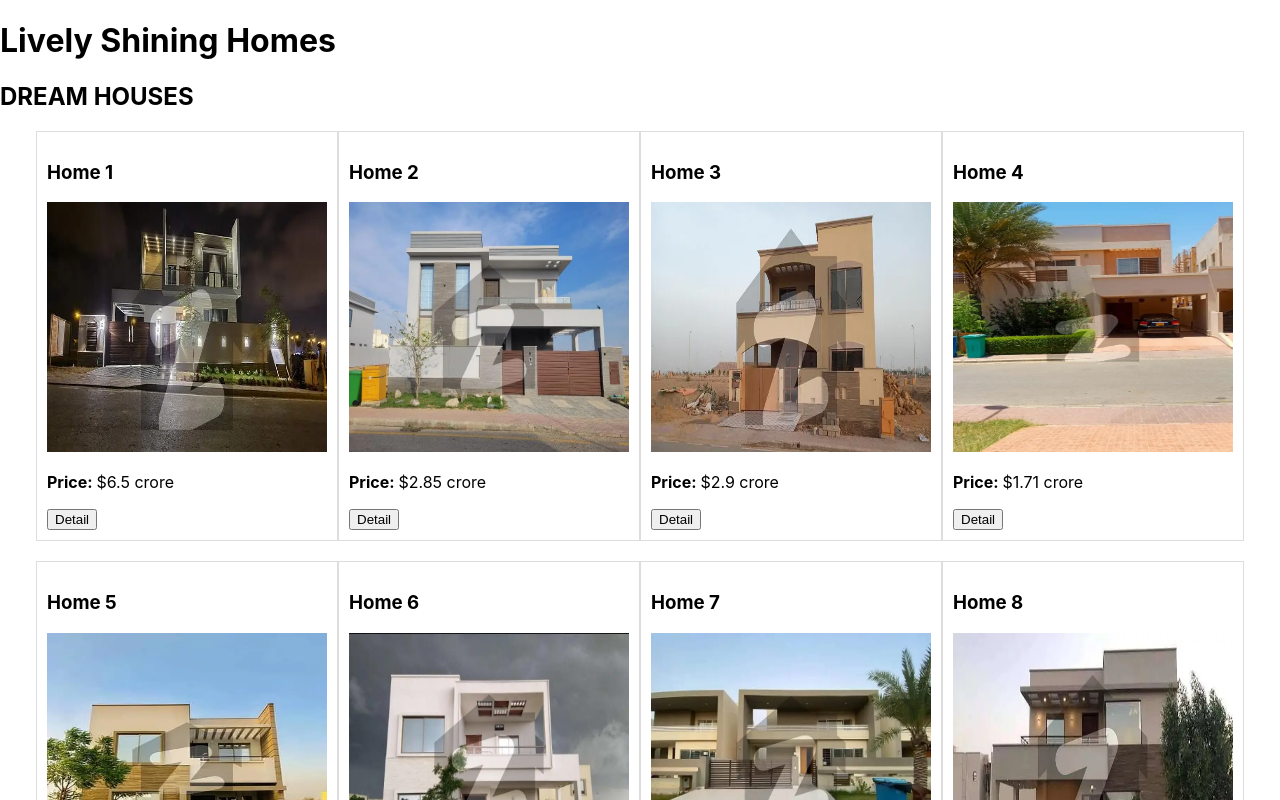
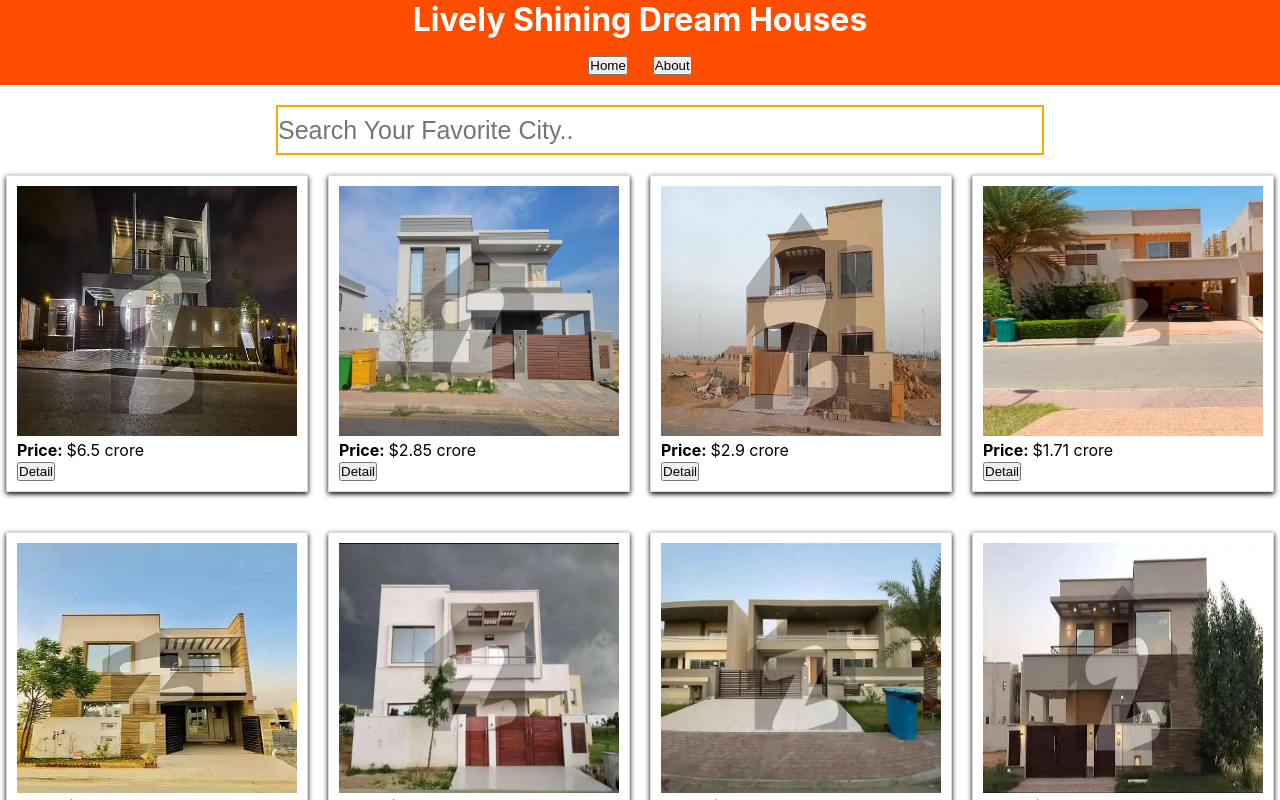
Before and after one commit to Raas-Farooq/lively-shining-homes, a React (Create React App) app: page / in a window 1280 px wide. Shown: the top 800 px of the page. Built offline with nearby package versions, Linux system fonts and the light colour scheme.

Commit message:
add Navbar, Context components

```diff
--- a/package.json
+++ b/package.json
@@ -6,6 +6,7 @@
     "@testing-library/jest-dom": "^5.17.0",
     "@testing-library/react": "^13.4.0",
     "@testing-library/user-event": "^13.5.0",
+    "bootstrap": "^5.3.3",
     "node-fetch": "^3.3.2",
     "react": "^18.3.1",
     "react-dom": "^18.3.1",
--- a/src/App.js
+++ b/src/App.js
@@ -1,14 +1,16 @@
 import logo from './logo.svg';
 import HousesRender from './HousesRender';
 import style from './app.module.css';
+import Navbar from './navbar';
+import Search from './searchHome';
+
 
 function App() {
 
   return (
-    <div className="App">
-      <h1> Lively Shining Homes  </h1>
-
-
+    <div className={style.App}>
+      <Navbar />
+      <Search />
       <HousesRender />
 
     </div>
--- a/src/HousesRender.js
+++ b/src/HousesRender.js
@@ -1,18 +1,21 @@
 import React from 'react';
 import {LazyLoadImage} from 'react-lazy-load-image-component';
-import ShiningHouses from './shiningHouse';
+import ShiningHouses from './shiningHouseData';
 import classes from './app.module.css';
+import { useGlobalContext } from './myContext';
 
-const HousesRender = () => {
 
+const HousesRender = (props) => {
+  const {searchInput } = useGlobalContext();
+  console.log('searchInput: ', searchInput);
   return (
     <div>
-      <h2>DREAM HOUSES</h2>
+
       {ShiningHouses.length > 0 ? (
-        <ul style={{ listStyle: 'none', padding: 0 , display:'flex', flexWrap:"wrap", justifyContent:"center"}}>
+        <ul className={classes.homeCards} >
         {ShiningHouses.map((home, index) => (
-          <li key={index} style={{ marginBottom: '20px', border: '1px solid #ddd', padding: '10px' }}>
-            <h3> Home {index + 1}</h3>
+          <li key={index} className={classes.singleCard} style={{ marginBottom: '20px', border: '1px solid #ddd', padding: '10px' }}>
+            <h3> </h3>
             {home.image && (
               <LazyLoadImage
                 src={home.image}
--- a/src/app.module.css
+++ b/src/app.module.css
@@ -1,7 +1,68 @@
-.App {
+*{
+  margin:0;
+  padding: 0;
+  box-sizing: border-box;
+}.App {
+  margin:0;
+  padding: 0;
+}
+:global(html){
+  height:100%;
+  min-height: 100%;
+  box-sizing:border-box;
+}
+:global(body){
+  height:100%;
+}
+/* Navbar Styles */
+
+.navContainer{
+  padding:0;
+  margin:0;
   text-align: center;
+  color:white;
+  background-color: rgb(255, 77, 0);
+  padding-bottom:10px;
+}
+.navBtns{
+  margin-top:15px;
+}
+.home{
+  margin-right:25px;
 }
 
+/* Detail */
 .areaSpan, .priceSpan, .location{
   font-weight: bolder;
 }
+
+
+/* Search Styles */
+
+.searchContainer{
+  margin:20px;
+  text-align: center;
+  width:100%;
+}
+.textInput{
+  width:60%;
+  height:50px;
+  border: 2px solid orange;
+  font-size: 25px;
+}
+
+
+/* Home Card */
+
+.homeCards{
+  list-style: none;
+  padding: 0 ;
+  display:flex;
+  flex-wrap:wrap;
+  justify-content:center;
+  gap:20px;
+
+}
+.singleCard{
+  box-shadow:0 2px 5px;
+}
--- a/src/index.js
+++ b/src/index.js
@@ -1,14 +1,17 @@
 import React from 'react';
 import ReactDOM from 'react-dom/client';
 import './index.css';
+import './app.module.css';
 import App from './App';
 import reportWebVitals from './reportWebVitals';
+import { ContextFun } from './myContext';
+
 
 const root = ReactDOM.createRoot(document.getElementById('root'));
 root.render(
-  <React.StrictMode>
+  <ContextFun>
     <App />
-  </React.StrictMode>
+  </ContextFun>
 );
 
 // If you want to start measuring performance in your app, pass a function
--- /dev/null
+++ b/src/myContext.js
@@ -0,0 +1,22 @@
+import React,{useContext,useState} from "react";
+
+const appContext = React.createContext();
+
+const ContextFun = ({children}) => {
+    const [searchInput, setSearchInput] = useState('');
+    const getSearchInput = (input) => {
+        setSearchInput(input);
+    }
+
+    return <appContext.Provider
+    value={{
+        getSearchInput,
+        searchInput
+    }}>{children}</appContext.Provider>
+}
+
+const useGlobalContext = () => {
+    return useContext(appContext);
+}
+
+export {ContextFun, useGlobalContext}
--- a/src/navbar.js
+++ b/src/navbar.js
@@ -0,0 +1,19 @@
+import React from "react";
+import NavStyles from './app.module.css';
+
+
+const Navbar = () => {
+
+    return(
+        <div className={NavStyles.navContainer}>
+            <h1> Lively Shining Dream Houses </h1>
+
+            <div className={NavStyles.navBtns}>
+                <button className={NavStyles.home} > Home </button>
+                <button className={NavStyles.about} > About </button>
+            </div>
+        </div>
+    )
+}
+
+export default Navbar
--- /dev/null
+++ b/src/searchHome.js
@@ -0,0 +1,27 @@
+import React from "react";
+import searchStyles from './app.module.css';
+import { useGlobalContext } from "./myContext.js";
+
+const Search = () => {
+
+    const {getSearchInput} = useGlobalContext();
+
+    const handleTextInput = (e) => {
+        e.preventDefault();
+        getSearchInput(e.target.value)
+    }
+    return (
+        <div className={searchStyles.searchContainer}>
+            <form className={searchStyles.form}>
+                <input type="text" name="text"
+                className={searchStyles.textInput}
+                onChange={handleTextInput}
+                placeholder="Search Your Favorite City.." />
+
+            </form>
+        </div>
+
+    )
+}
+
+export default Search;
```
Also changed, not shown: src/shiningHouseData.js (renamed from src/shiningHouse.js), 1 other file (tests, documents, lock files or other folders).
